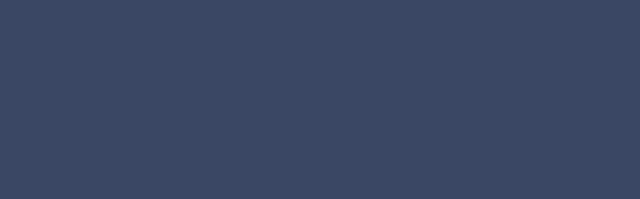
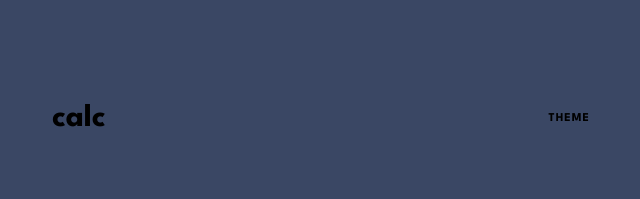
Before and after one commit to FelipeFama/calculator-app-main, a React (Vite) app: page / in a window 1280 px wide. Shown: the top 199 px of the page, without its empty margins (319-959 px from the left). Built offline with nearby package versions, Linux system fonts and the light colour scheme.

Commit message:
Feat: add header components

```diff
--- a/src/App.tsx
+++ b/src/App.tsx
@@ -2,6 +2,7 @@ import { ThemeProvider } from "styled-components";
 import { GlobalStyles } from "./styles/global";
 import { useState } from "react";
 import { themeOne } from "./styles/themes";
+import Header from "./components/Header/HeaderComponent";
 
 export default function App() {
   const [selectedTheme, setSelectedTheme] = useState(themeOne);
@@ -9,6 +10,7 @@ export default function App() {
   return (
     <ThemeProvider theme={selectedTheme}>
       <GlobalStyles />
+      <Header />
     </ThemeProvider>
   );
 }
--- /dev/null
+++ b/src/components/Header/HeaderComponent/index.tsx
@@ -0,0 +1,12 @@
+import React from "react";
+import { Header } from "./styles";
+import ThemeSwitcher from "../ThemeSwitcher";
+
+export default function HeaderComponent() {
+  return (
+    <Header>
+      <h1>calc</h1>
+      <ThemeSwitcher />
+    </Header>
+  );
+}
--- /dev/null
+++ b/src/components/Header/HeaderComponent/styles.ts
@@ -0,0 +1,13 @@
+import styled from "styled-components";
+
+export const Header = styled.header`
+  display: flex;
+  flex-direction: row;
+  justify-content: space-between;
+  max-width: 100%;
+  width: 538px;
+  margin: 0 auto;
+  margin-top: 5.5rem;
+  padding: 1rem 0;
+  align-items: center;
+`;
--- /dev/null
+++ b/src/components/Header/ThemeSwitcher/index.tsx
@@ -0,0 +1,10 @@
+import React from "react";
+import { Themes } from "./styles";
+
+export default function ThemeSwitcher() {
+  return (
+    <Themes>
+      <p>THEME</p>
+    </Themes>
+  );
+}
--- /dev/null
+++ b/src/components/Header/ThemeSwitcher/styles.ts
@@ -0,0 +1,12 @@
+import styled from "styled-components";
+
+export const Themes = styled.section`
+  display: flex;
+  flex-direction: row;
+  gap: 1.5rem;
+  align-items: flex-end;
+  p {
+    font-size: 0.75rem;
+    letter-spacing: 1px;
+  }
+`;
```
